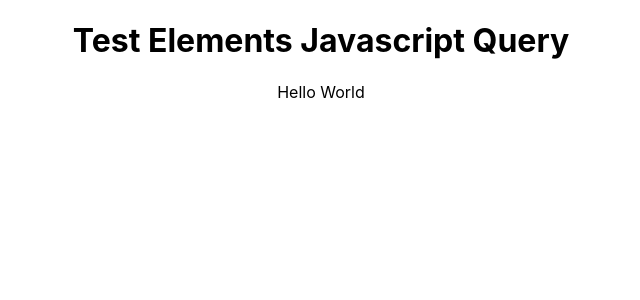
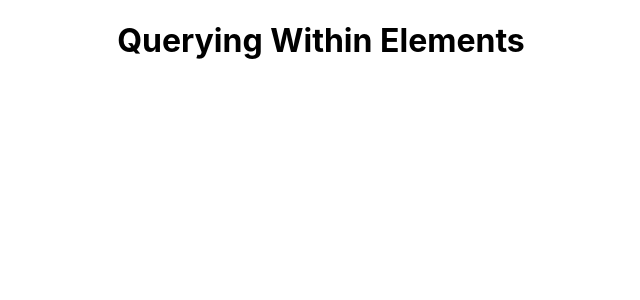
Before and after one commit to muazimmaqbool/React_Testing_Library, a React (Create React App) app: page / in a window 1280 px wide. Shown: the top 300 px of the page, without its empty margins (319-959 px from the left). Built offline with nearby package versions, Linux system fonts and the light colour scheme.

Commit message:
Querying within elements setup

```diff
--- /dev/null
+++ b/src/27_Querying Within Elements/QueryingWithinElements.jsx
@@ -0,0 +1,17 @@
+import React from 'react'
+
+/*
+-> Lec #37
+->Querying Within Elements:
+
+
+*/
+const QueryingWithinElements = () => {
+  return (
+    <div>
+        <h1>Querying Within Elements</h1>
+    </div>
+  )
+}
+
+export default QueryingWithinElements
--- a/src/App.js
+++ b/src/App.js
@@ -28,6 +28,7 @@ import TextMatch_With_Function from './23_TextMatch/TextMatch_With_Function';
 import QueryBy_QueryAllBy from './24_QueryBy_QueryAllBy/QueryBy_QueryAllBy';
 import FindBy_FindAllBy from './25_FindBy/FindBy_FindAllBy';
 import TestElementsJavascriptQuery from './26_TestElements_JSQuery/TestElementsJavascriptQuery';
+import QueryingWithinElements from './27_Querying Within Elements/QueryingWithinElements';
 function App() {
   return (
     <div className="App">
@@ -65,7 +66,8 @@ function App() {
 
       {/* <QueryBy_QueryAllBy/> */}
       {/* <FindBy_FindAllBy/> */}
-      <TestElementsJavascriptQuery/>
+      {/* <TestElementsJavascriptQuery/> */}
+      <QueryingWithinElements/>
 
     </div>
   );
```
Also changed, not shown: 1 other file (tests, documents, lock files or other folders).
